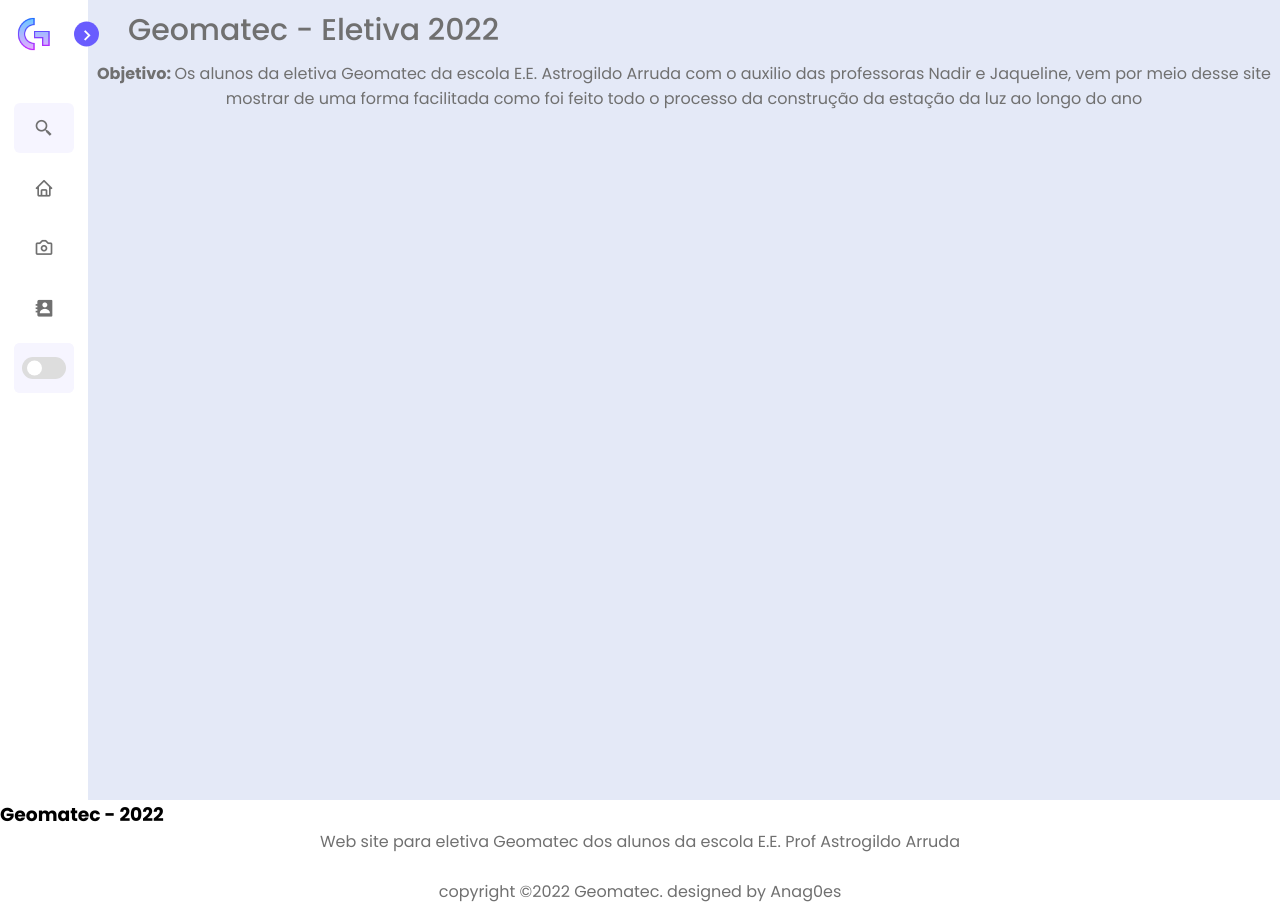
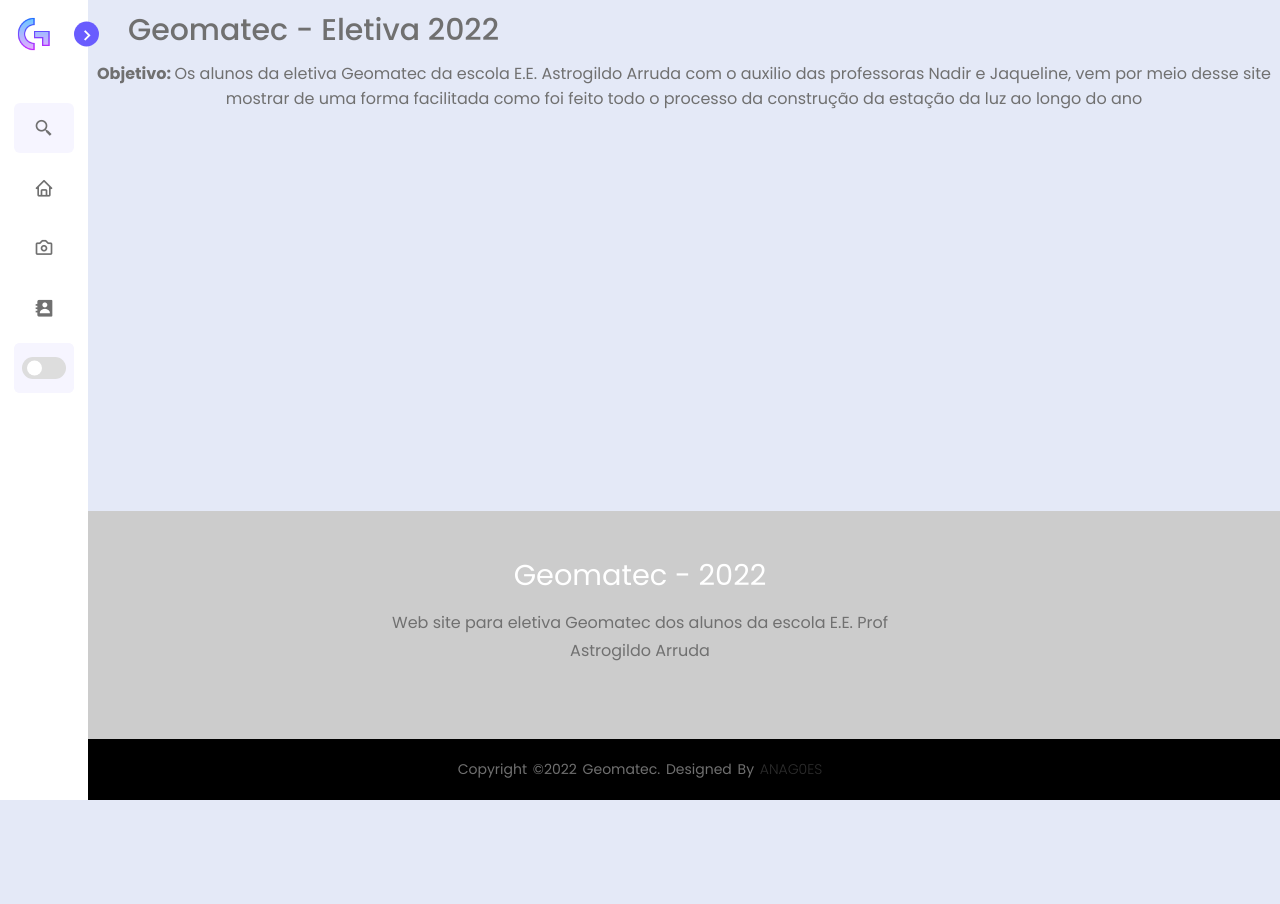
Before and after one commit to Anag0es/Geomatec, a PHP site: page / in a window 1280 px wide. After the commit the page ends 800 px from the top, so only its background shows below. Run offline with PHP 8.4, Linux system fonts and the light colour scheme.

Commit message:
Add: up footer css 🍔🍔

```diff
--- a/footer.css
+++ b/footer.css
@@ -1,3 +1,7 @@
+@import url('https://fonts.googleapis.com/css2?family=Poppins:wght@300;400;500;600;700&display=swap');
+
+
+
 *{
     margin: 0;
     padding: 0;
--- a/index.html
+++ b/index.html
@@ -5,6 +5,7 @@
     <meta http-equiv="X-UA-Compatible" content="IE=edge">
     <meta name="viewport" content="width=device-width, initial-scale=1.0">
     <link rel="stylesheet" href="index.css">
+    <link rel="stylesheet" href="footer.css">
     <link href='https://unpkg.com/boxicons@2.1.2/css/boxicons.min.css' rel='stylesheet'>
     <link rel="stylesheet" href="https://cdn.jsdelivr.net/npm/@fortawesome/fontawesome-free@5.15.4/css/fontawesome.min.css" integrity="sha384-jLKHWM3JRmfMU0A5x5AkjWkw/EYfGUAGagvnfryNV3F9VqM98XiIH7VBGVoxVSc7" crossorigin="anonymous">
 
```
